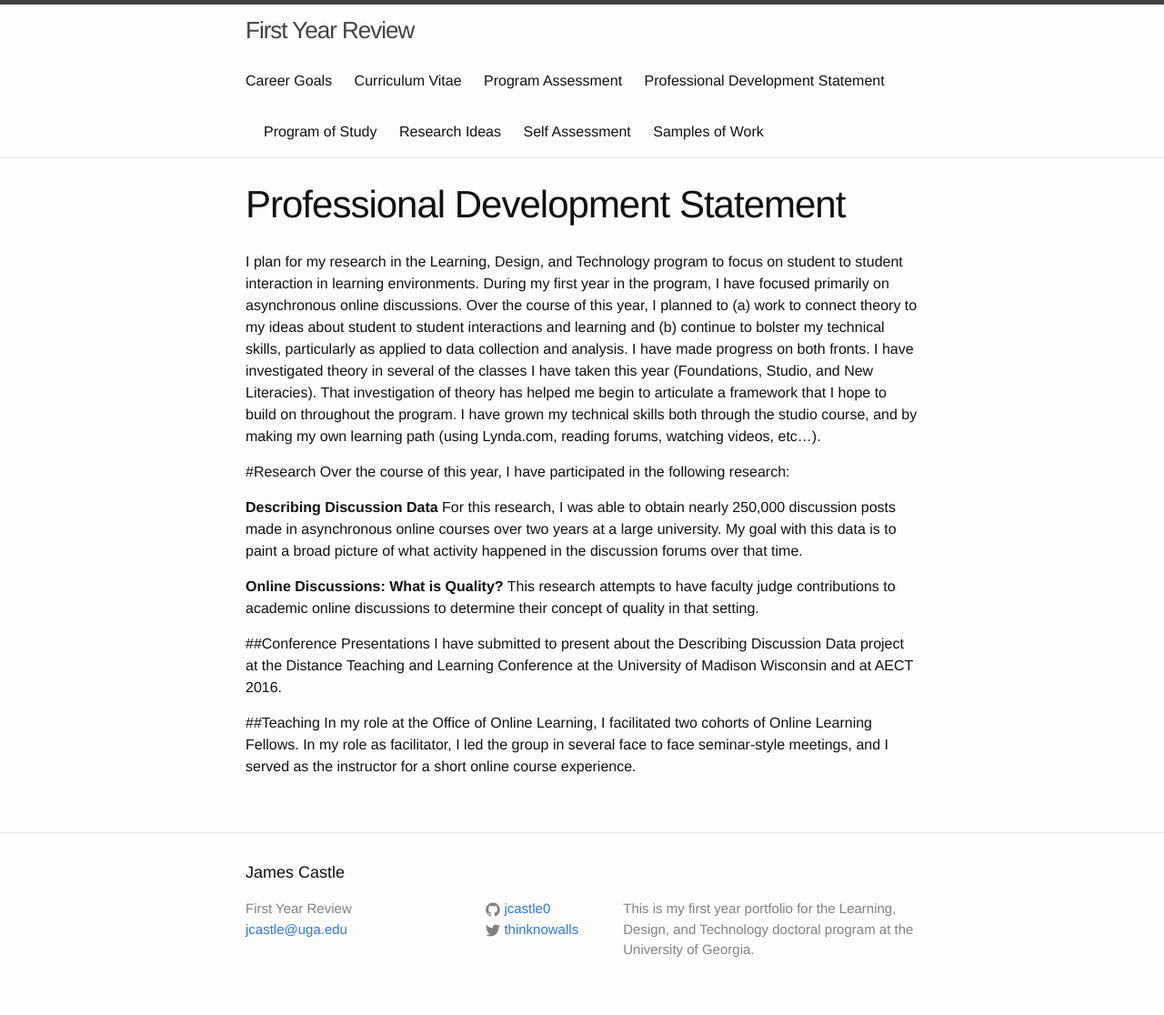
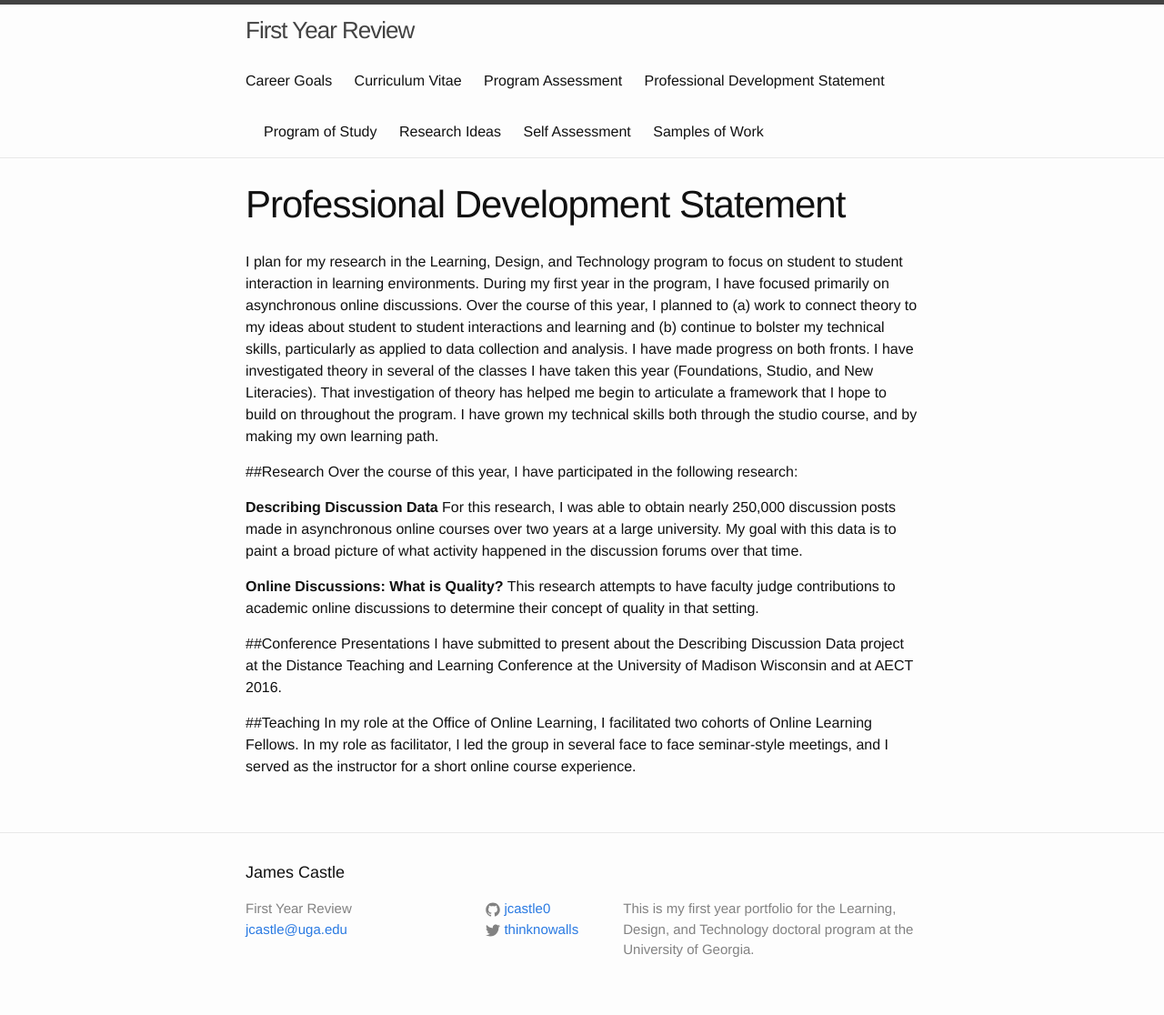
Before and after one commit to jcastle0/ldtportfolio, a Jekyll site: the page built from pd.md, in a window 1280 px wide. Shown: the whole page at 91% size. Built offline with Jekyll 4.4.1, drawn with Linux system fonts in a browser that asks for light colours.

Commit message:
Update pd.md

```diff
--- a/pd.md
+++ b/pd.md
@@ -3,9 +3,10 @@ layout: page
 title: Professional Development Statement
 permalink: /pd/
 ---
-I plan for my research in the Learning, Design, and Technology program to focus on student to student interaction in learning environments. During my first year in the program, I have focused primarily on asynchronous online discussions. Over the course of this year, I planned to (a) work to connect theory to my ideas about student to student interactions and learning and (b) continue to bolster my technical skills, particularly as applied to data collection and analysis. I have made progress on both fronts. I have investigated theory in several of the classes I have taken this year (Foundations, Studio, and New Literacies). That investigation of theory has helped me begin to articulate a framework that I hope to build on throughout the program. I have grown my technical skills both through the studio course, and by making my own learning path (using Lynda.com, reading forums, watching videos, etc…).
 
-#Research
+I plan for my research in the Learning, Design, and Technology program to focus on student to student interaction in learning environments. During my first year in the program, I have focused primarily on asynchronous online discussions. Over the course of this year, I planned to (a) work to connect theory to my ideas about student to student interactions and learning and (b) continue to bolster my technical skills, particularly as applied to data collection and analysis. I have made progress on both fronts. I have investigated theory in several of the classes I have taken this year (Foundations, Studio, and New Literacies). That investigation of theory has helped me begin to articulate a framework that I hope to build on throughout the program. I have grown my technical skills both through the studio course, and by making my own learning path.
+
+##Research
 Over the course of this year, I have participated in the following research:
 
 **Describing Discussion Data** For this research, I was able to obtain nearly 250,000 discussion posts made in asynchronous online courses over two years at a large university. My goal with this data is to paint a broad picture of what activity happened in the discussion forums over that time.
```
